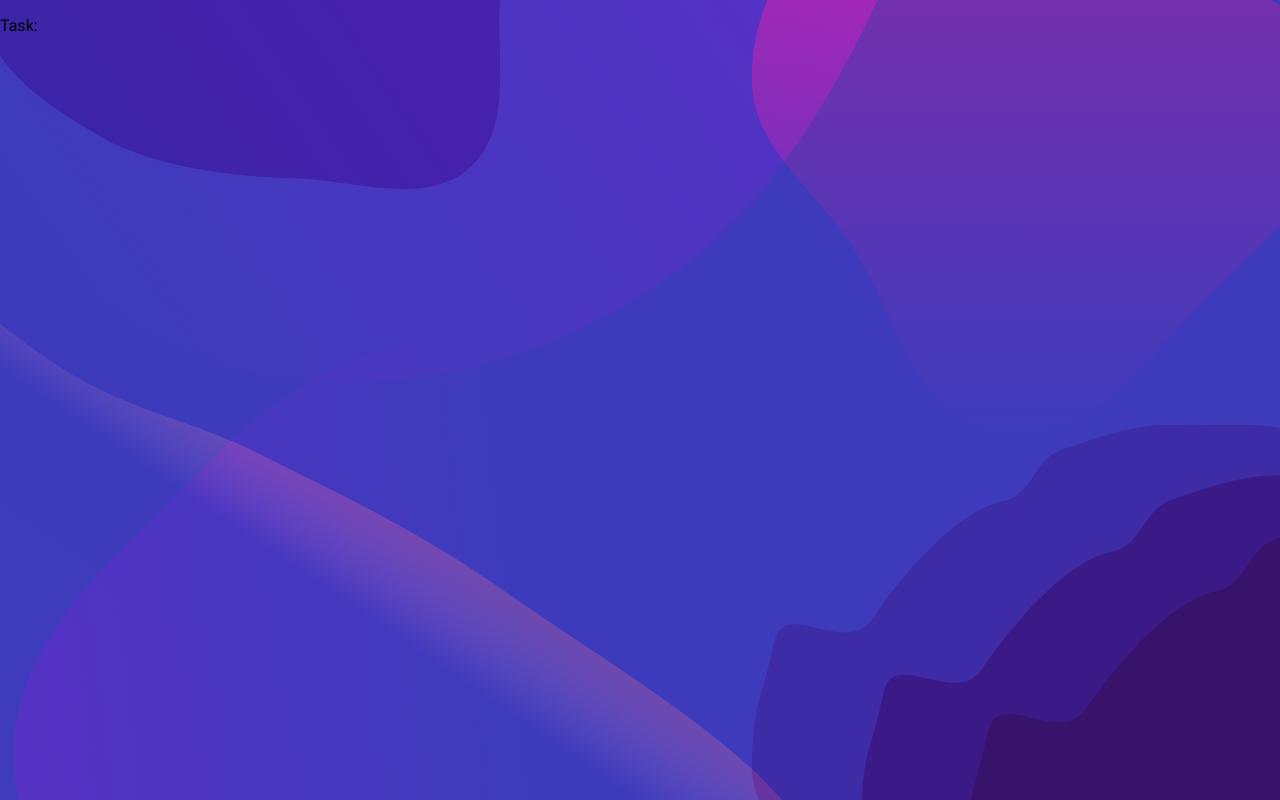
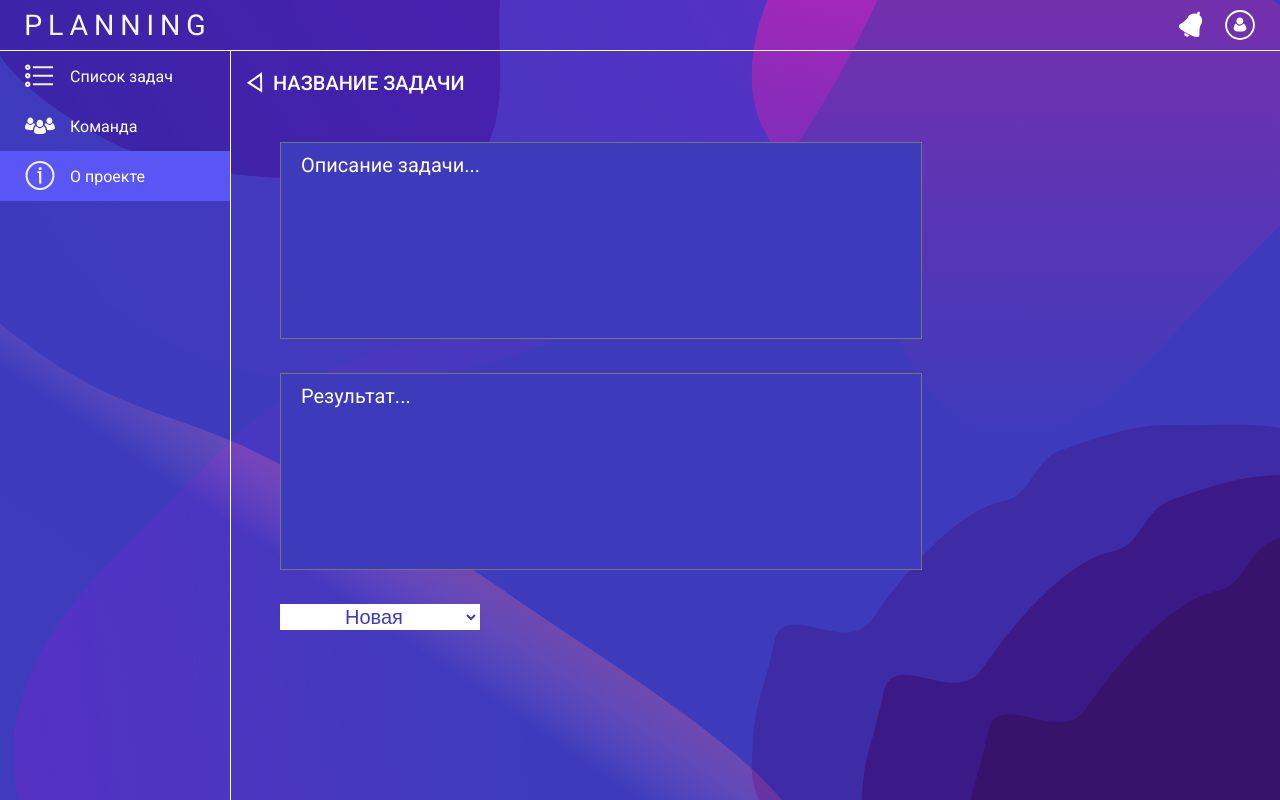
Before and after one commit to ph4546/pitask, a Next.js app: page /projects/1/tasks/1 in a window 1280 px wide. Built offline with nearby package versions, Linux system fonts and the light colour scheme; no server answers.

Commit message:
fix task routing

```diff
--- a/pages/projects/[projectId]/tasks/[taskId].js
+++ /dev/null
@@ -1,8 +0,0 @@
-import { useRouter } from 'next/router'
-
-export default function Task() {
-	const router = useRouter()
-	const { id } = router.query
-
-	return <p>Task: {id}</p>
-}
--- a/pages/projects/[projectId]/tasks/[taskId]/index.js
+++ b/pages/projects/[projectId]/tasks/[taskId]/index.js
@@ -10,6 +10,7 @@ const dayjs = require('dayjs')
 import TopMenu from '/components/layout/topMenu.js'
 import LeftMenu from '/components/layout/leftMenu.js'
 import BackAndTitle from '/components/blocks/back-and-title.js'
+import {useRouter} from 'next/router'
 
 
 export async function getServerSideProps({ query }) {
@@ -29,11 +30,13 @@ export default function AboutProject(/*props*/) {
   //}
   //const { ok: { description } } = props
 
+  const projectId = useRouter().query.projectId
+
 	return (
 		<>
 		<TopMenu>
 			<LeftMenu sTasks={stylesLeftMenu.link} sTeam={stylesLeftMenu.link} sProject={stylesLeftMenu.link_selected}>
-				<BackAndTitle text="НАЗВАНИЕ ЗАДАЧИ" link='/tasks' />
+				<BackAndTitle text="НАЗВАНИЕ ЗАДАЧИ" link={`/projects/${projectId}/tasks`} />
 				<div className={styles.content}>
 				</div>
 			</LeftMenu>
```
